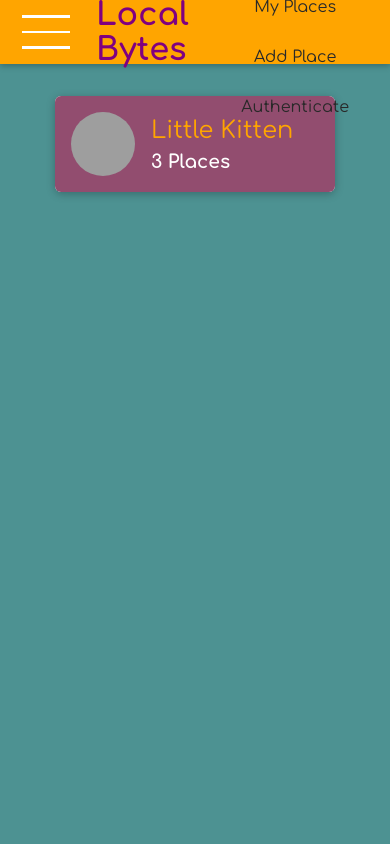
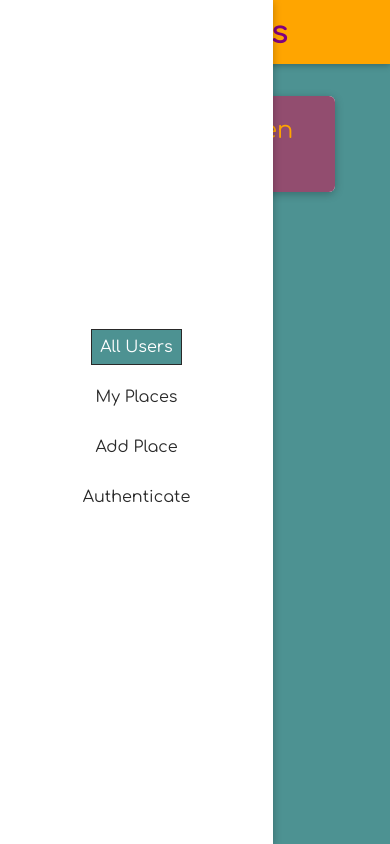
Before and after one commit to kazvee/localbytes-frontend, a React (Create React App) app: page / in a window 390 px wide. Built offline with nearby package versions, Linux system fonts and the light colour scheme; grey boxes are pictures that could not be loaded.

Commit message:
Add desktop & mobile navigation, implement Portal

```diff
--- a/public/index.html
+++ b/public/index.html
@@ -28,6 +28,7 @@
   </head>
   <body>
     <noscript>You need to enable JavaScript to run this app.</noscript>
+    <div id="drawer-hook"></div>
     <div id="root"></div>
     <!--
       This HTML file is a template.
--- a/src/shared/components/Navigation/MainNavigation.js
+++ b/src/shared/components/Navigation/MainNavigation.js
@@ -3,10 +3,17 @@ import { Link } from 'react-router-dom';
 
 import MainHeader from './MainHeader';
 import NavLinks from './NavLinks';
+import SideDrawer from './SideDrawer';
 import './MainNavigation.css';
 
 const MainNavigation = (props) => {
   return (
+    <React.Fragment>
+      <SideDrawer>
+        <nav className='main-navigation__drawer-nav'>
+          <NavLinks />
+        </nav>
+      </SideDrawer>
       <MainHeader>
         <button className='main-navigation__menu-btn'>
           <span />
@@ -16,11 +23,11 @@ const MainNavigation = (props) => {
         <h1 className='main-navigation__title'>
           <Link to='/'>Local Bytes</Link>
         </h1>
-
-      <nav>
+        <nav className='main-navigation__header-nav'>
           <NavLinks />
         </nav>
       </MainHeader>
+    </React.Fragment>
   );
 };
 
--- a/src/shared/components/Navigation/SideDrawer.css
+++ b/src/shared/components/Navigation/SideDrawer.css
@@ -0,0 +1,10 @@
+.side-drawer {
+  position: fixed;
+  left: 0;
+  top: 0;
+  z-index: 100;
+  height: 100vh;
+  width: 70%;
+  background: white;
+  box-shadow: 0 2px 8px rgba(0, 0, 0, 0.26);
+}
--- a/src/shared/components/Navigation/SideDrawer.js
+++ b/src/shared/components/Navigation/SideDrawer.js
@@ -0,0 +1,12 @@
+import React from 'react';
+import ReactDOM from 'react-dom';
+
+import './SideDrawer.css';
+
+const SideDrawer = (props) => {
+  const content = <aside className='side-drawer'>{props.children}</aside>;
+
+  return ReactDOM.createPortal(content, document.getElementById('drawer-hook'));
+};
+
+export default SideDrawer;
```
Lines whose indentation alone changed are shown as unchanged.
